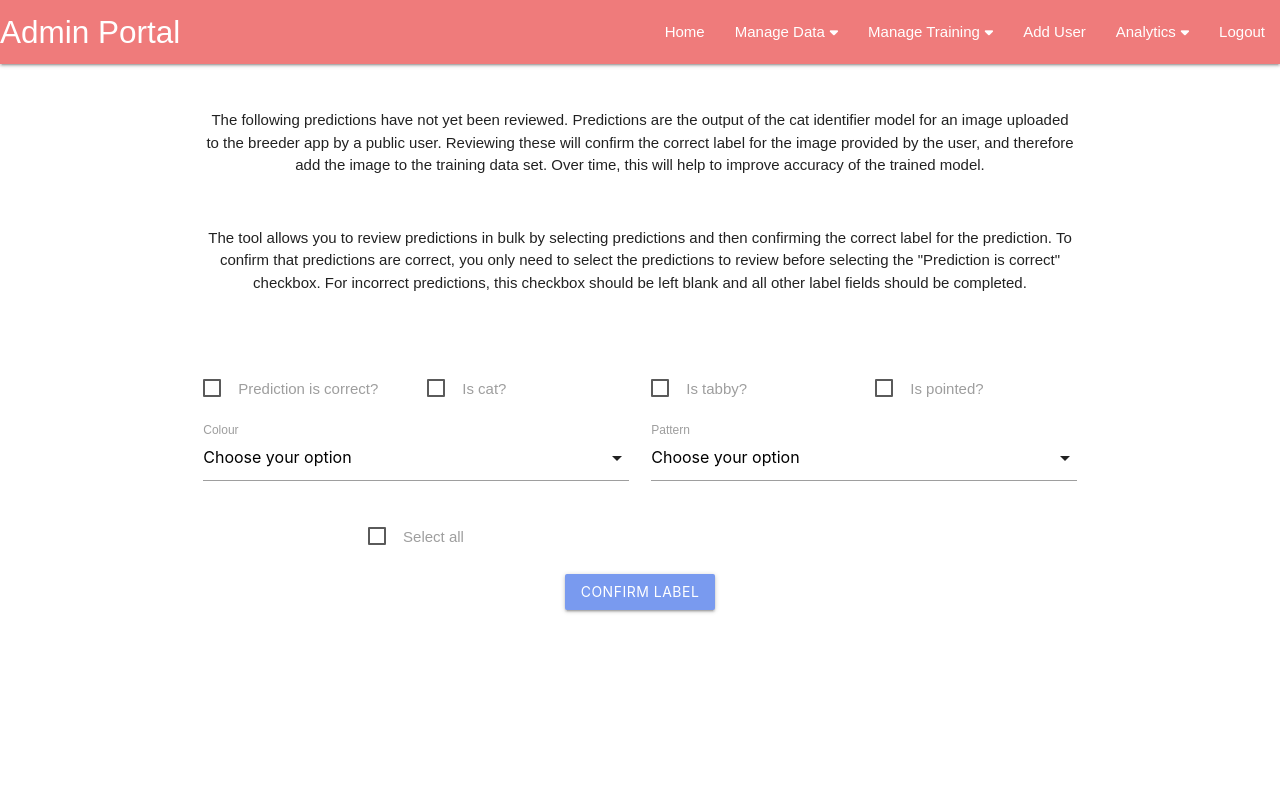
After one commit to Laura10101/cat-identifier, a Python web app: template blueprints/apps/admin/templates/review-predictions.html in a window 1280 px wide. The commit adds this page. Run offline with Jinja, Linux system fonts and the light colour scheme; the template is opened without the code that fills it, so the values that code supplies are empty.

Commit message:
Add templates and views to review predictions

```diff
--- a/blueprints/apps/admin/templates/admin-base.html
+++ b/blueprints/apps/admin/templates/admin-base.html
@@ -57,6 +57,9 @@
             <li><a href="{{ url_for("admin_bp.label_images") }}">Label images</a></li>
             <li><a href="{{ url_for("admin_bp.clean_training_images") }}">Clear images</a></li>
             <li class="divider"></li>
+            <li><a href="{{ url_for("admin_bp.review_predictions") }}">Review predictions</a></li>
+            <li><a href="#">Import user-reviewed predictions</a></li>
+            <li class="divider"></li>
             <li><a href="{{ url_for("admin_bp.start_training") }}">Start training</a></li>
             <li><a href="{{ url_for("admin_bp.check_training_status") }}">Check training status</a></li>
             <li class="divider"></li>
@@ -73,9 +76,11 @@
         <ul id="data-management-dropdown" class="dropdown-content">
             <li><a href="{{ url_for("admin_bp.upload_images") }}">Upload images</a></li>
             <li><a href="{{ url_for("admin_bp.import_images") }}">Import images</a></li>
+            <li><a href="{{ url_for("admin_bp.label_images") }}">Label images</a></li>
             <li><a href="{{ url_for("admin_bp.clean_training_images") }}">Clear images</a></li>
             <li class="divider"></li>
-            <li><a href="{{ url_for("admin_bp.label_images") }}">Label images</a></li>
+            <li><a href="{{ url_for("admin_bp.review_predictions") }}">Review predictions</a></li>
+            <li><a href="#">Import user-reviewed predictions</a></li>
         </ul>
 
         <ul id="training-dropdown" class="dropdown-content">
--- /dev/null
+++ b/blueprints/apps/admin/templates/review-predictions.html
@@ -0,0 +1,166 @@
+{% extends "admin-base.html" %}
+{% block content %}
+<!-- Start spinner-->
+<section>
+    <!-- Start spinner modal -->
+    <!-- Uses Materialize modals -->
+    <div id="spinner-modal" class="modal">
+        <div class="modal-content">
+            <div class="spinner">
+                <i></i>
+                <i></i>
+                <i></i>
+                <i></i>
+                <i></i>
+            </div>
+            <p>Fetching unlabelled training images...</p>
+        </div>
+    </div>
+    <!-- End spinner modal -->
+</section>
+<!-- End spinner-->
+
+<!-- Start error modal -->
+<!-- Uses Materialize modals -->
+<section>
+    <div id="error-modal" class="modal">
+        <div class="modal-content">
+            <h4>Error</h4>
+            <p>An error occurred while attempting to retrieve predictions. Please try again later...</p>
+        </div>
+    </div>
+</section>
+<!-- End error modal -->
+
+<section>
+    <div class="container centered">
+        <div class="row">
+            <!-- Start form instructions -->
+            <div class="row">
+                <p class="col s12">
+                    The following predictions have not yet been reviewed. Predictions are the output of the cat identifier model
+                    for an image uploaded to the breeder app by a public user. Reviewing these will confirm the correct label for
+                    the image provided by the user, and therefore add the image to the training data set. Over time, this will help to
+                    improve accuracy of the trained model.
+                </p>
+            </div>
+
+            <div class="row">
+                <p class="col s12">
+                    The tool allows you to review predictions in bulk by selecting predictions and then confirming the correct label
+                    for the prediction. To confirm that predictions are correct, you only need to select the predictions to review before
+                    selecting the "Prediction is correct" checkbox. For incorrect predictions, this checkbox should be left blank
+                    and all other label fields should be completed.
+                </p>
+            </div>
+            <!-- End form instructions -->
+        </div>
+        <div class="row">
+            <!-- Start labelling form -->
+            <form
+                class="col s12"
+                action="{{ url_for("admin_bp.label_images") }}"
+                method="POST">
+
+                <!-- Label attributes -->
+                <div>
+                    <div class="row">
+                        <div class="input-field col s3">
+                            <label>
+                                <input name="is_cat" type="checkbox">
+                                <span>Prediction is correct?</span>
+                            </label>
+                        </div>
+
+                        <div class="input-field col s3">
+                            <label>
+                                <input name="is_cat" type="checkbox">
+                                <span>Is cat?</span>
+                            </label>
+                        </div>
+
+                        <div class="input-field col s3">
+                            <label>
+                                <input name="is_tabby" type="checkbox">
+                                <span>Is tabby?</span>
+                            </label>
+                        </div>
+
+                        <div class="input-field col s3">
+                            <label>
+                                <input name="is_pointed" type="checkbox">
+                                <span>Is pointed?</span>
+                            </label>
+                        </div>
+                    </div>
+
+                    <div class="row"></div>
+
+                    <div class="row">
+                        <div class="input-field col s6">
+                            <select name="colour">
+                                <option value="" disabled selected>Choose your option</option>
+                                <option value="Black">Black</option>
+                                <option value="Blue">Blue</option>
+                                <option value="Chocolate">Chocolate</option>
+                                <option value="Lilac">Lilac</option>
+                                <option value="Cinnamon">Cinnamon</option>
+                                <option value="Fawn">Fawn</option>
+                            </select>
+                            <label>Colour</label>
+                        </div>
+
+                        <div class="input-field col s6">
+                            <select name="pattern">
+                                <option value="" disabled selected>Choose your option</option>
+                                <option value="Self">Self</option>
+                                <option value="Bicolour">Bicolour</option>
+                                <option value="Van">Van</option>
+                            </select>
+                            <label for="pattern">Pattern</label>
+                        </div>
+                    </div>
+                    <!-- End label attributes -->
+
+                    <div class="row">
+                        <div class="col s6">
+                            <label>
+                                <input type="checkbox" id="select-all">
+                                <span>Select all</span>
+                            </label>
+                        </div>
+                    </div>
+                    <div class="row">
+                        <div>
+                            <input type="submit" value="Confirm Label" class="btn">
+                        </div>
+                    </div>
+                </div>
+
+                <div class="row" id="training-images">
+                    <!-- Start image selection section -->
+                    <div id="image-grid">
+                    </div>
+                    <!-- End image selection section -->
+                </div>
+
+            </form>
+            <!-- End labelling form -->
+        </div>
+    </div>
+</section>
+
+<!-- Begin initialise page action on window load -->
+<script>
+    function initPage() {
+        document.getElementById("select-all").onchange = function(event) {
+            if (event.currentTarget.checked) {
+                selectAllCatImages();
+            } else {
+                unselectAllCatImages();
+            }
+        };
+    };
+</script>
+<!-- End initialise page action on window load -->
+{% endblock %}
```
Also changed, not shown: blueprints/apps/admin/templates/confirm-prediction-review.html (added, +63 -0 lines), blueprints/apps/admin/views.py (+9 -0 lines).
